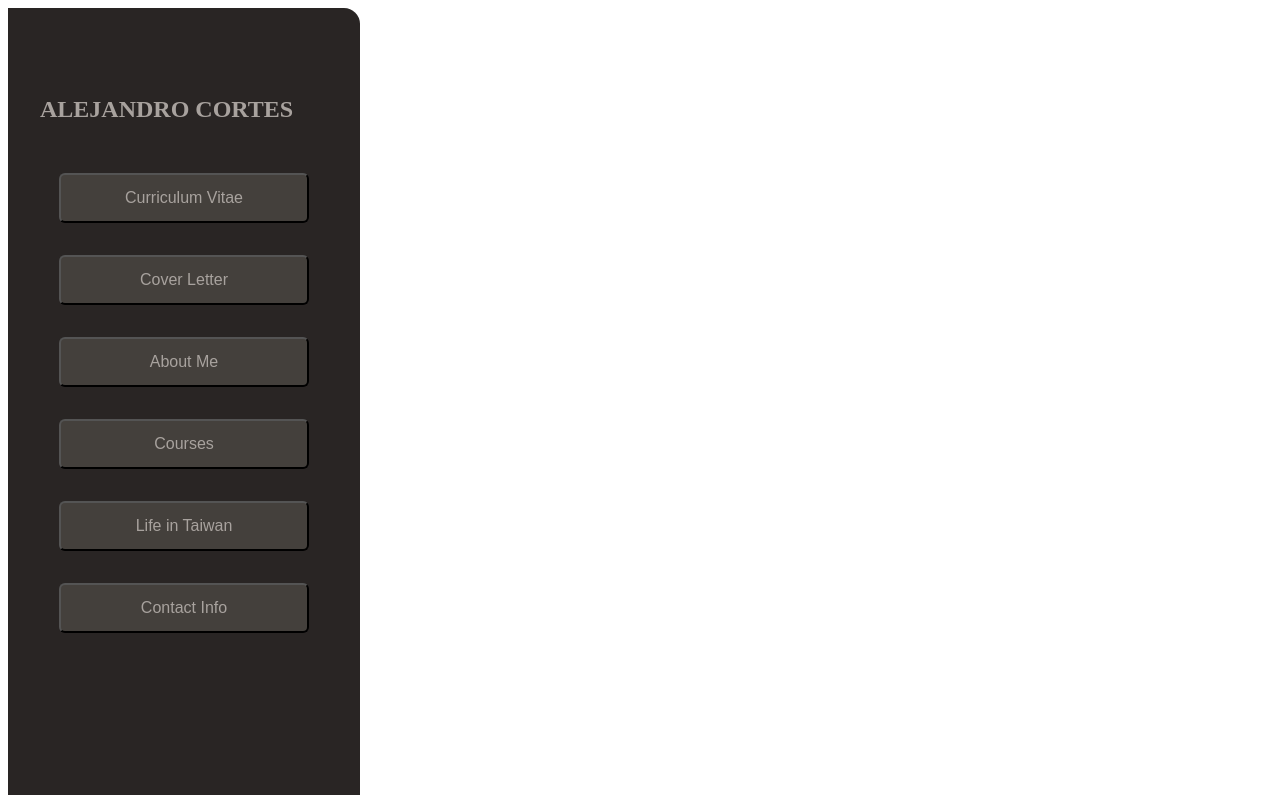
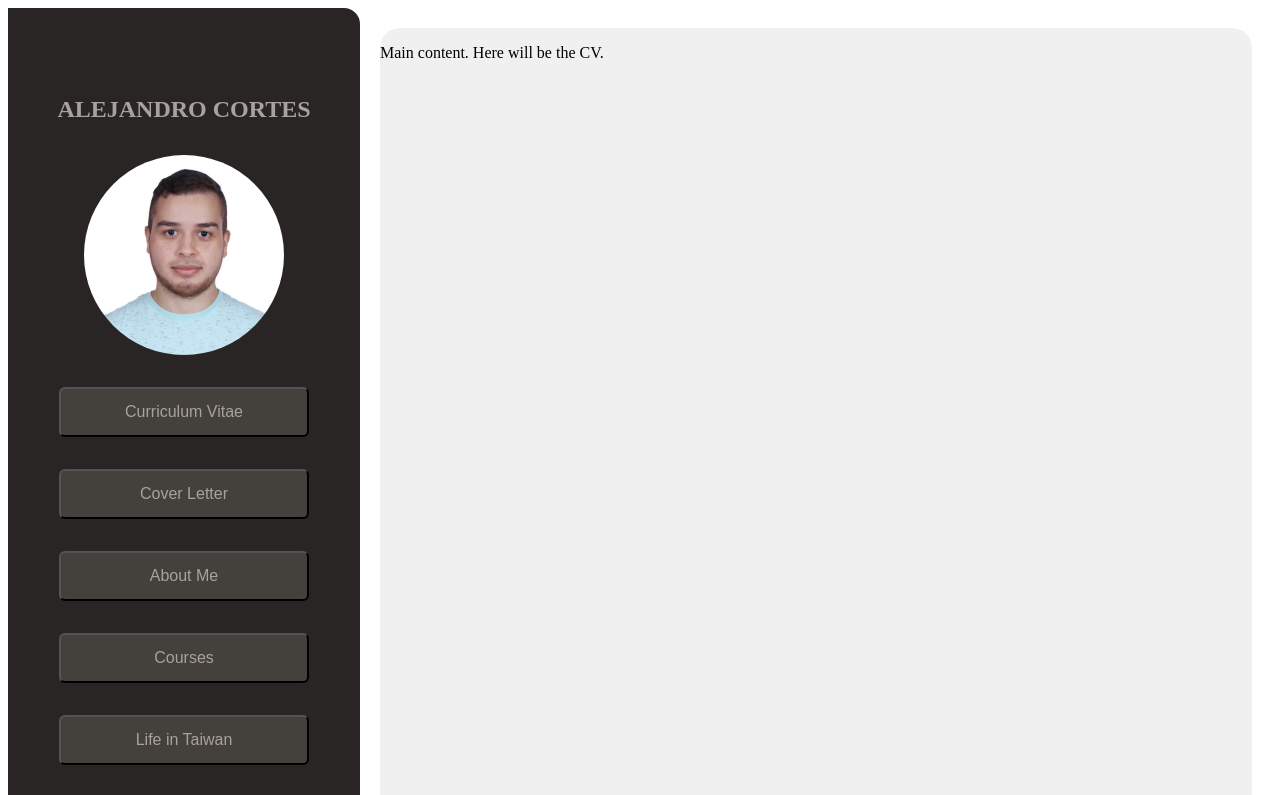
Before and after one commit to alexcortes18/MyPortFolio, a React (Vite) app: page / in a window 1280 px wide. Shown: the top 795 px of the page. Built offline with nearby package versions, Linux system fonts and the light colour scheme.

Commit message:
1. Using useContext to manage the state of which Portfolio button is being clicked. 2. Created Content component to render the main content of the page. (right now just a <p>) 3. Improved SideBar component, added a buttonData.js for each button's data.

```diff
--- a/src/App.jsx
+++ b/src/App.jsx
@@ -1,11 +1,21 @@
+import { useContext } from "react";
 import SideBar from "./components/SideBar";
+import {PortfolioContextProvider} from "./store/PortfolioContext";
+import Content from "./components/Content";
 
 function App() {
 
+
   return (
     <>
-      <SideBar></SideBar>
-      <p>Alex!</p>
+      <PortfolioContextProvider>
+        <main className="main-page">
+          <SideBar></SideBar>
+          <div className="main-content">
+            <Content/>
+          </div>
+        </main>
+      </PortfolioContextProvider>
     </>
   )
 }
--- /dev/null
+++ b/src/button_data.js
@@ -0,0 +1,8 @@
+export const buttonData = [
+    { id: 0, label: "Curriculum Vitae" },
+    { id: 1, label: "Cover Letter" },
+    { id: 2, label: "About Me" },
+    { id: 3, label: "Courses" },
+    { id: 4, label: "Life in Taiwan" },
+    { id: 5, label: "Contact Info" },
+];
--- a/src/components/Button.jsx
+++ /dev/null
@@ -1,5 +0,0 @@
-export default function Button({className, children}) {
-    return(
-        <button className={className}>{children}</button>
-    )
-}
--- /dev/null
+++ b/src/components/Content.jsx
@@ -0,0 +1,27 @@
+import PortfolioContext from "../store/PortfolioContext";
+import { useContext } from "react";
+
+export default function Content(){
+    const portfolioCtx = useContext(PortfolioContext);
+
+    let content = <p>Main content. Here will be the CV.</p>;
+
+    // In here you should put a different component in each IF, when you are building your different Portfolio
+    // components like:
+
+    if (portfolioCtx.portfolio === 0) {
+      content = <p>Main content. Here will be the CV.</p>
+    } else if (portfolioCtx.portfolio === 1) {
+      content = <p>Cover letter</p>;
+    } else if (portfolioCtx.portfolio === 2) {
+      content = <p>About Me.</p>;
+    } else if (portfolioCtx.portfolio === 3) {
+      content = <p>Courses</p>;
+    } else if (portfolioCtx.portfolio === 4) {
+      content = <p>Life in Taiwan</p>;
+    } else if (portfolioCtx.portfolio === 5) {
+      content = <p>Contact Info</p>;
+    }
+
+    return content;
+}
--- a/src/components/SideBar.jsx
+++ b/src/components/SideBar.jsx
@@ -1,17 +1,30 @@
-import Button from "./Button"
+import Button from "./UI/Button"
+import AlexProfilePic from "../assets/Alex.jpg"
+import { buttonData } from "../button_data"
+import { useContext } from "react"
+import PortfolioContext from "../store/PortfolioContext"
 
 export default function SideBar() {
+    const portfolioCtx = useContext(PortfolioContext);
+
+    function changePorfolioState(id) {
+        portfolioCtx.changePorfolioState(id);
+    }
+
     return (
         <aside className="sidebar">
             <p className="sidebar-title">Alejandro Cortes</p>
-            <img />
+            <img className="profile-picture" src={AlexProfilePic} alt="Alex Profile Picture" />
             <div className="button-container">
-                <Button className="sidebar-button">Curriculum Vitae</Button>
-                <Button className="sidebar-button">Cover Letter</Button>
-                <Button className="sidebar-button">About Me</Button>
-                <Button className="sidebar-button">Courses</Button>
-                <Button className="sidebar-button">Life in Taiwan</Button>
-                <Button className="sidebar-button">Contact Info</Button>
+                {/* <Button id={1}>Curriculum Vitae</Button>  */}
+                {buttonData.map((button) => (
+                    <Button
+                        key={button.id}
+                        onClick={() => changePorfolioState(button.id)}
+                    >
+                        {button.label}
+                    </Button>
+                ))}
             </div>
         </aside >
     )
--- /dev/null
+++ b/src/components/UI/Button.jsx
@@ -0,0 +1,5 @@
+export default function Button({children, ...props}) {
+    return(
+        <button {...props} className="sidebar-button">{children}</button>
+    )
+}
--- a/src/index.css
+++ b/src/index.css
@@ -1,4 +1,20 @@
-/*------------------------------------------------------  SIDEBAR ------------------------------------------------------*/
+/*------------------------------------------------------  Main Page ------------------------------------------------------*/
+
+.main-page {
+  display: flex;
+  flex-direction: row;
+  /* gap: 10px; */
+}
+
+.main-content{
+  margin: 20px;
+  border-radius: 20px;
+  background-color: #f0f0f0;
+  flex-grow: 1;
+}
+
+
+/*------------------------------------------------------  Sidebar ------------------------------------------------------*/
 .sidebar {
   width: 33.333%;
   height: 100vh;
@@ -7,7 +23,11 @@
   color: #f5f5f4;
   border-top-right-radius: 1rem;
   border-bottom-right-radius: 1rem;
-  align-items: center
+  /* margin-right: 10rem; */
+
+  display: flex;
+  flex-direction: column;
+  align-items: center;
 }
 
 @media (min-width: 768px) {
@@ -24,8 +44,20 @@
   color: #a8a29e;
 }
 
+/*------------------------------------------------------  Profile Picture ------------------------------------------------------*/
 
-/*------------------------------------------------------  SIDEBAR BUTTONS ------------------------------------------------------*/
+.profile-picture {
+  width: 200px;
+  height: 200px;
+  border-radius: 50%;
+  object-fit: cover;
+  margin-bottom: 2rem;
+  align-items: center;
+}
+
+
+
+/*------------------------------------------------------  Sidebar Buttons ------------------------------------------------------*/
 
 .button-container {
   display: flex;
--- /dev/null
+++ b/src/store/PortfolioContext.jsx
@@ -0,0 +1,25 @@
+import { createContext, useState } from "react";
+
+const PortfolioContext = createContext({
+    portfolio: 0,
+    changePorfolioState: (id) => { },
+});
+
+export function PortfolioContextProvider({children}) {
+    const [portfolioState, setPortfolioState] = useState(0);
+
+    function changePorfolioState(id) {
+        setPortfolioState(id);
+        console.log(`We set the portfolio state to: ${id}`)
+    }
+
+    const portfolioCtx = {
+        portfolio : portfolioState,
+        changePorfolioState: changePorfolioState
+    }
+
+    return <PortfolioContext.Provider value={portfolioCtx}>{children}</PortfolioContext.Provider>
+}
+
+
+export default PortfolioContext;
```
Also changed, not shown: src/assets/Alex.jpg (added).
